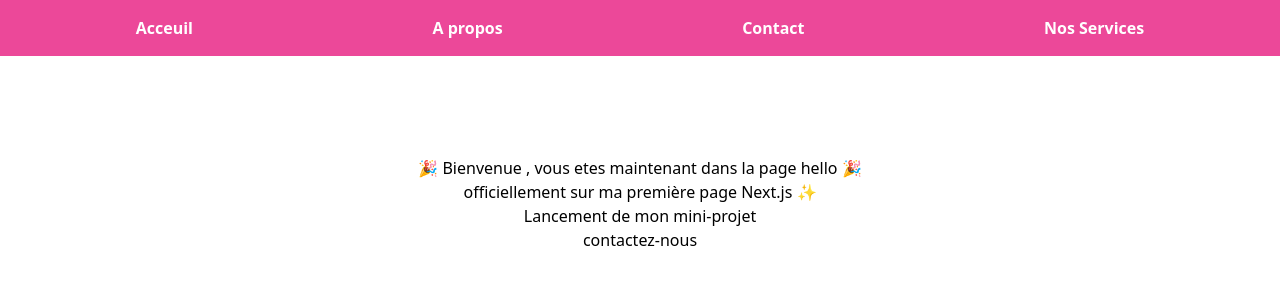
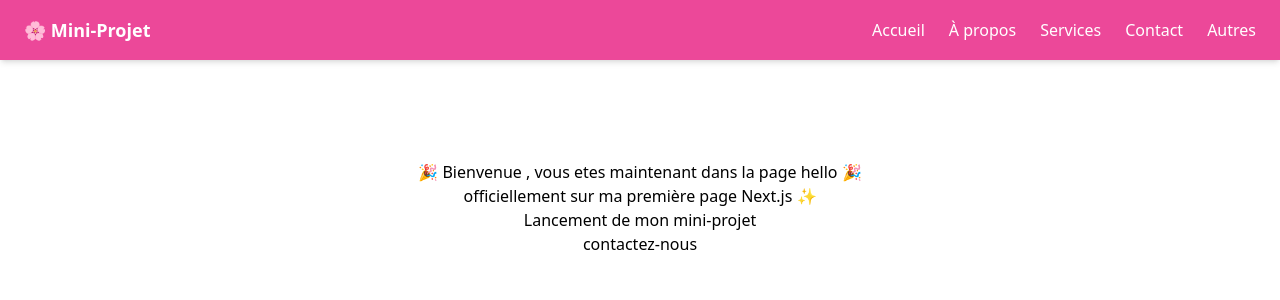
Before and after one commit to RihemNabi/first-next, a Next.js app: page /first in a window 1280 px wide. Shown: the top 300 px of the page. Built offline with nearby package versions, Linux system fonts and the light colour scheme.

Commit message:
restyling header

```diff
--- a/components/Header.jsx
+++ b/components/Header.jsx
@@ -1,13 +1,28 @@
 import Link from "next/link";
 export default function Header() {
   return (
-    <div className="bg-pink-500  text-white p-4 text-center ">
-      <nav className="flex justify-around font-semibold">
-        <Link href="/">Acceuil</Link>
-        <Link href="/apropos">A propos</Link>
-        <Link href="/contact">Contact</Link>
-        <Link href="/services">Nos Services</Link>
-      </nav>
-    </div>
+    <header className="bg-pink-500 shadow-md">
+      <div className="max-w-7xl mx-auto px-6 py-4 flex items-center justify-between">
+        <h1 className="text-white text-lg font-bold">🌸 Mini-Projet</h1>
+
+        <nav className="flex gap-6">
+          <Link href="/" className="text-white hover:text-pink-100">
+            Accueil
+          </Link>
+          <Link href="/apropos" className="text-white hover:text-pink-100">
+            À propos
+          </Link>
+          <Link href="/services" className="text-white hover:text-pink-100">
+            Services
+          </Link>
+          <Link href="/contact" className="text-white hover:text-pink-100">
+            Contact
+          </Link>
+          <Link href="/autre" className="text-white hover:text-pink-100">
+            Autres
+          </Link>
+        </nav>
+      </div>
+    </header>
   );
 }
--- a/components/LayoutWrapper.jsx
+++ b/components/LayoutWrapper.jsx
@@ -1,4 +1,4 @@
-"use client"; // très important pour utiliser le hook côté client
+"use client";
 
 import { usePathname } from "next/navigation";
 import Header from "./Header";
```
